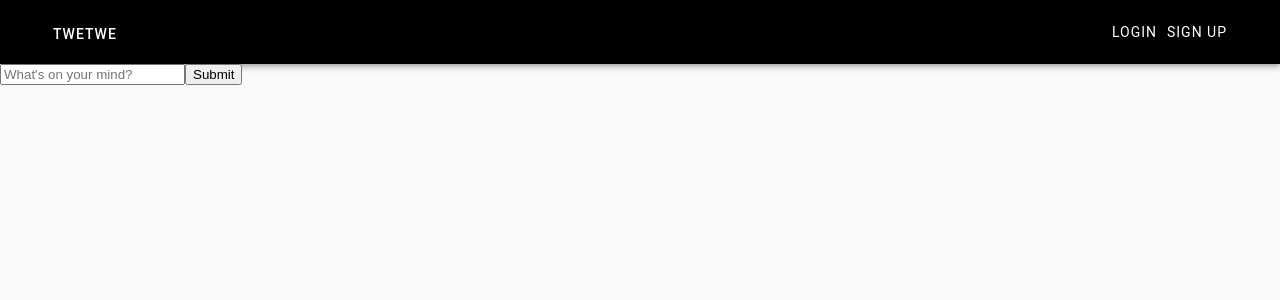
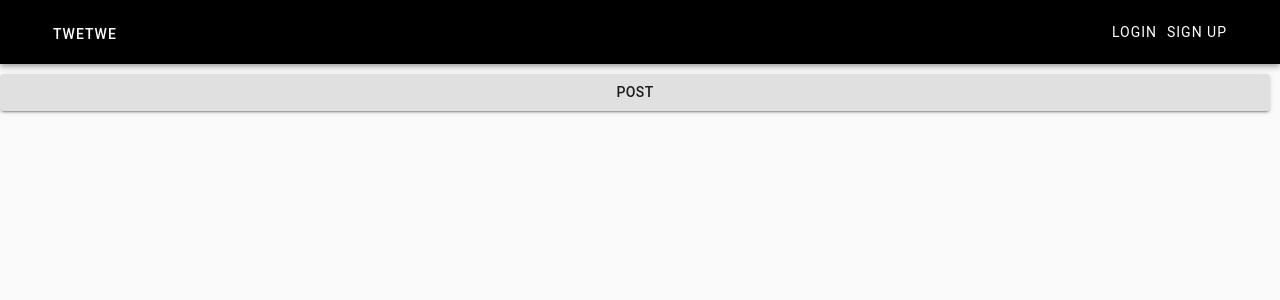
Before and after one commit to elisvcodes/TweTwe, a React (Create React App) app in the folder client/: page /compose in a window 1280 px wide. Shown: the top 300 px of the page. Built offline with nearby package versions, Linux system fonts and the light colour scheme.

Commit message:
Modified the way I get users input

```diff
--- a/client/src/components/posts/CreatePost.js
+++ b/client/src/components/posts/CreatePost.js
@@ -3,31 +3,93 @@ import { useDispatch } from 'react-redux';
 import { createPost } from '../../_actions/posts';
 import { useForm } from 'react-hook-form';
 import { useHistory } from 'react-router-dom';
+import {
+  Dialog,
+  DialogActions,
+  DialogContent,
+  Button,
+  TextField,
+  makeStyles,
+} from '@material-ui/core/';
 
-export default function CreatePost() {
-  const [user, setuser] = useState(JSON.parse(localStorage.getItem('profile')));
+const useStyles = makeStyles({
+  root: {
+    marginTop: '10px',
+    paddingRight: '10px',
+  },
+});
+export default function CreatePost({ user }) {
+  const [open, setOpen] = useState(false);
+
   const dispatch = useDispatch();
   const { register, handleSubmit, reset } = useForm();
-  let history = useHistory();
+
+  const handleClickOpen = () => {
+    setOpen(true);
+  };
+
+  const handleClose = () => {
+    setOpen(false);
+  };
 
   const onSubmit = (data) => {
     data.author = user.result._id;
     dispatch(createPost(data));
     reset();
-    setTimeout(() => {
-      history.push(`/${user.result._id}`);
-    }, 100);
   };
+
+  const classes = useStyles();
+
   return (
     <>
+      <div className={classes.root}>
+        <Button
+          variant="contained"
+          color="primary"
+          fullWidth
+          onClick={handleClickOpen}
+          color="white"
+        >
+          Post
+        </Button>
+      </div>
       <form onSubmit={handleSubmit(onSubmit)}>
-        <input
-          type="text"
-          name="article"
-          ref={register}
-          placeholder="What's on your mind?"
-        />
-        <button type="submit"> Submit</button>
+        <Dialog
+          open={open}
+          onClose={handleClose}
+          aria-labelledby="form-dialog-title"
+          fullWidth
+          disablePortal={true}
+        >
+          <DialogContent>
+            <TextField
+              autoFocus
+              margin="dense"
+              name="article"
+              label="What's On Your Mind?"
+              type="text"
+              fullWidth
+              inputRef={register}
+              multiline
+              rows={8}
+              autoComplete="false"
+            />
+          </DialogContent>
+          <DialogActions>
+            <Button onClick={handleClose} color="primary">
+              Cancel
+            </Button>
+            <Button
+              type="submit"
+              onClick={() => {
+                handleClose();
+              }}
+              color="primary"
+            >
+              Post
+            </Button>
+          </DialogActions>
+        </Dialog>
       </form>
     </>
   );
```
